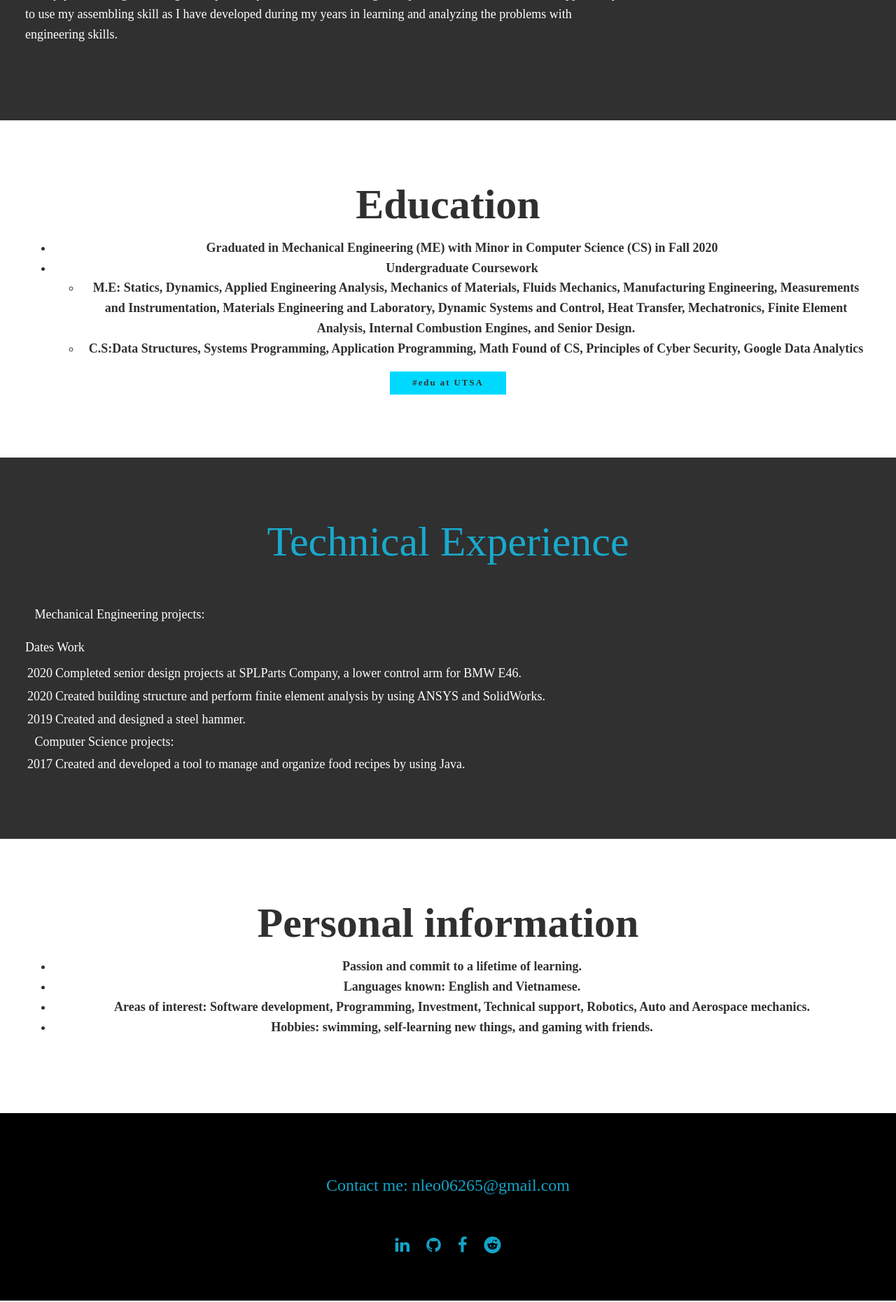
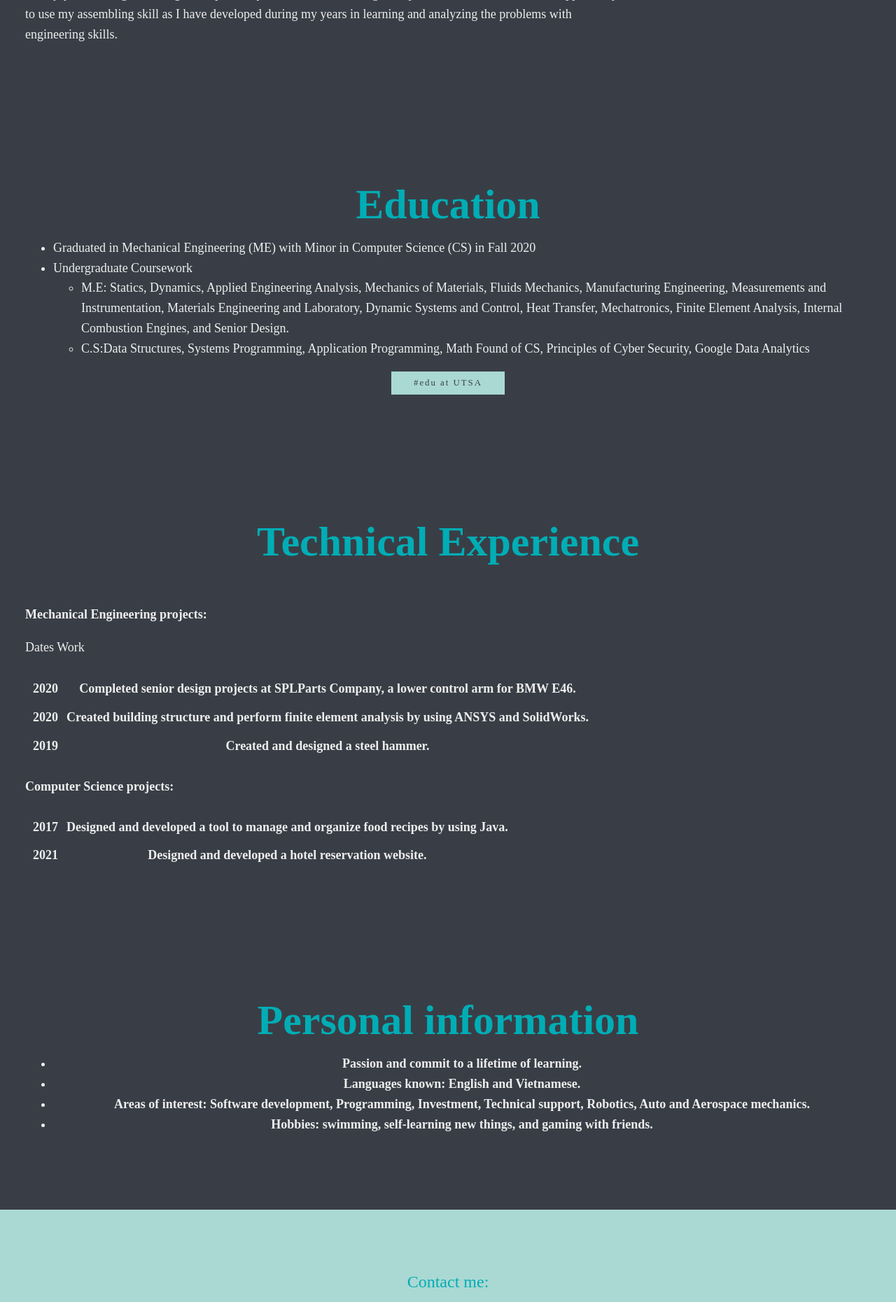
Before and after one commit to beastboy241/Portfolio, a PHP site: page / in a window 1280 px wide; the page is wider, and only the part inside the window is pictured. Shown: the part 1379-3240 px from the top of that part at 70% size. Run offline with PHP 8.4, Linux system fonts and the light colour scheme; some libraries are stand-ins or nearby versions.

Commit message:
change theme layout

```diff
--- a/index.html
+++ b/index.html
@@ -101,8 +101,8 @@
     <h2 class="section__title-edu">
       Education
     </h2>
-    <p class="section__subtitle"></p>
-      <ul>
+
+      <ul class="section__subtitle--edu">
         <li>Graduated in Mechanical Engineering (ME) with Minor in Computer Science (CS) in Fall 2020 </li>
         <li> Undergraduate Coursework
             <ul>
@@ -129,37 +129,40 @@
 
 
     <section class="my-technique" id="experience">
-      <h2 class="section__title--tech">
-        Technical Experience
-      </h2>
-      &ensp; Mechanical Engineering projects:
-      <p class="section__subtitle--tech"></p>
+      <h2 class="section__title--tech"> Technical Experience </h2>
 
-      <table>
-        <tr id="heading">
-          <tr> <strong>Dates </strong> </tr>
+      <p class="section__subtitle--tech">
+        Mechanical Engineering projects:</p>
+
+
+  <table style="width: auto"; cellspacing="10" class="mech-exp">
+    <thead>
+      <tr> <strong> Dates </strong> </tr>
       <tr> <strong> Work </strong> </tr>
+    </thead>
+    <tr>
+      <td> 2020 </td>
+      <td>Completed senior design projects at SPLParts Company, a lower control arm for BMW E46.</td>
     </tr>
     <tr>
       <td> 2020 </td>
-          <td>  Completed senior design projects at SPLParts Company, a lower control arm for BMW E46.</td>
+      <td>Created building structure and perform finite element analysis by using ANSYS and SolidWorks.</td>
     </tr>
     <tr>
-          <td> 2020 </td>
-          <td>  Created building structure and perform finite element analysis by using ANSYS and SolidWorks.</td>
-        </tr>
-        <tr>
-          <td>2019 </td>
-          <td>  Created and designed a steel hammer.</td>
+      <td> 2019 </td>
+      <td>Created and designed a steel hammer.</td>
     </tr>
 
   </table>
-
-      &ensp; Computer Science projects:
-        <table>
+  <p class="section__subtitle--tech">Computer Science projects:</p>
+  <table cellspacing="10" class="cs-exp">
     <tr>
       <td> 2017 </td>
-            <td> Created and developed a tool to manage and organize food recipes by using Java.</td>
+      <td> Designed and developed a tool to manage and organize food recipes by using Java.</td>
+    </tr>
+    <tr>
+      <td>2021</td>
+      <td>Designed and developed a hotel reservation website.</td>
     </tr>
   </table>
 
@@ -172,7 +175,7 @@
       <h2 class="section__title--personal">
         Personal information
       </h2>
-      <ul>
+      <ul class="pi-info">
         <li> Passion and commit to a lifetime of learning. </li>
         <li> <strong> Languages known:</strong>  English and Vietnamese.</li>
         <li> Areas of interest: Software development, Programming, Investment, Technical support, Robotics, Auto and Aerospace mechanics.</li>
@@ -185,8 +188,7 @@
 
     <!-- footer -->
     <footer class="footer">
-      <p> Contact me:
-      <a href="mailto:nleo06265@gmail.com" class="footer__link">nleo06265@gmail.com</a> </p>
+      <p> Contact me: </p>
       <ul class="social-list">
         <li class="social-list__item">
           <a class="fa fa-linkedin" href="https://www.linkedin.com/in/loc-nguyen-441472202/">
@@ -209,6 +211,16 @@
         </li>
 
       </ul>
+      <form class="" action="mailto:nleo06265@gmail.com" method="post" enctype="text/plain">
+        <label> Your name: </label>
+        <input type="text" name="yourName" value=""/> <br>
+        <label> Your email:</label>
+        <input type="text" name="yourEmail" value=""/> <br>
+        <label> Your message: </label> <br>
+        <textarea name="message" rows="10" cols="30"> </textarea>
+        <input type="submit" name="" />
+      </form>
+
     </footer>
 
     <script src="js/index.js"></script>
--- a/style.css
+++ b/style.css
@@ -11,9 +11,9 @@
 
   -fw-reg: 300;
   -fw-bold: 900;
-  --clr-bg: #fff;
-  --clr-dark: #303030;
-  --clr-accent: #16b8e0e3;
+  --clr-bg: #EEEEEE;
+  --clr-dark: #393E46;
+  --clr-accent: #00ADB5;
 
   --fs-h1: 3rem;
   --fs-h2: 2.25rem;
@@ -46,8 +46,7 @@ html {
 }
 
 .header0 {
-  background-color: var(--clr-dark);
-  background-image:  url('../img/eng-mech1.jpg');
+  background-color: #AAD8D3;
   background-size: cover;
 }
 .section_subhead {
@@ -58,14 +57,15 @@ html {
   position: relative;
   text-align: center;
   background-color: var(--clr-dark);
-  background-image: url('../img/eng-mech2.jpg');
+
   background-size: cover;
   font-weight: bold;
-  color: var(--clr-dark);
+  color: var(--clr-accent);
 }
 
 .section-header1 {
   text-align: center;
+  color: var(--clr-bg);
 }
 
 
@@ -106,7 +106,7 @@ strong { font-weight: var(--fw-bold) }
 .btn {
   display: inline-block;
   padding: .5em 2.5em;
-  background: rgb(0, 217, 255);
+  background: #AAD8D3;
   color: var(--clr-dark);
   text-decoration: none;
   cursor: pointer;
@@ -123,6 +123,7 @@ strong { font-weight: var(--fw-bold) }
 .buttons,
 .btn:hover {
   transform: scale(1.1);
+
 }
 
 /* Typography */
@@ -322,13 +323,13 @@ header {
 
   .section__title--name {
     text-align: center;
-    color: white;
+    color: #EEEEEE;
   }
   .section__subtitle--intro {
     align-self: start;
     grid-column: 1 / -1;
     grid-row: 2;
-    text-align: center;
+    text-align: left;
     position: relative;
     left: -1em;
     width: calc(100% + 2em);
@@ -341,7 +342,7 @@ header {
 
   background-color: var(--clr-dark);
   margin: 0 auto;
-  color: #fff;
+  color: #EEEEEE;
 }
 
 @media (min-width: 600px) {
@@ -383,46 +384,60 @@ header {
 /* Education */
 
 .my-education {
-  background-color: var(--clr-accent);
-  color: var(--clr-dark);
+  background-color: #393e46;
+  color: #EEEEEE;
   text-align: center;
-  background-color: white;
+  background-size: cover;
+}
 
-  background-size: cover;
-  font-weight: bold;
+.section__title-edu {
+  color: #00ADB5;
+}
+.section__subtitle--edu {
+  text-align: left;
+}
+
+.my-technique {
+  background-color: #393e46;
+  color: #EEEEEE;
 
 }
 
-.section__title-edu {
-  color: var(--clr-dark)
-}
-
-.my-technique {
-  background-color: var(--clr-dark);
-  color: white;
-  text-align: left;
-}
-
 .section__title--tech {
-  color: var(--clr-accent);
-  font-weight: var(--fw-bold);
+  color: #00ADB5;
+  font-weight: bold;
   margin-bottom: 1em;
   text-align: center;
 }
 
 .section__subtitle--tech {
-  color: var(--clr-accent);
-  font-weight: var(--fw-bold);
+  color: #EEEEEE;
+  font-weight: bold;
+}
+
+
+.mech-exp,
+.cs-exp {
+  color: #EEEEEE;
+  text-align: center;
+  font-weight: bold;
 }
 
 .personal-info {
+  background-color: #393e46;
+  color: #00ADB5;
   text-align: center;
+
+}
+
+.pi-info {
+  color: #EEEEEE;
   font-weight: bold;
 }
 
 /* Footer */
 .footer {
-  background: black;
+  background: #AAD8D3;
   color: var(--clr-accent);
   text-align: center;
   padding: 2.5em 0;
```
Lines whose indentation alone changed are shown as unchanged.
